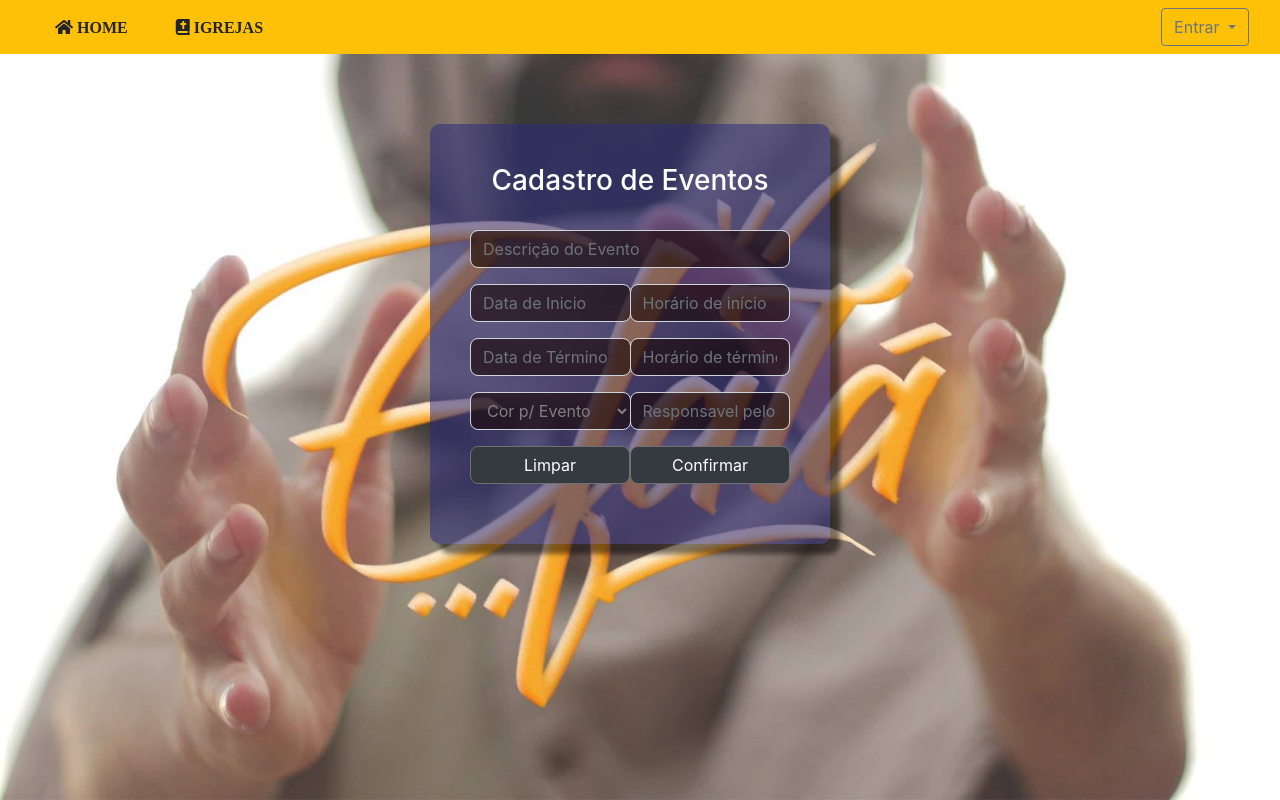
After one commit to brunoorosco/Igreja, a PHP site: page /www/app/calendario/cadastroEvento.php in a window 1280 px wide. The commit adds this page. Run offline with PHP 8.4, Linux system fonts and the light colour scheme; some libraries are stand-ins or nearby versions.

Commit message:
ajustes 10/03

```diff
--- a/_fonts/js/main.js
+++ b/_fonts/js/main.js
@@ -1,9 +1,11 @@
-
   $(document).ready(function(){
 			  $('#data').mask('00/00/0000');
+			  $('.data').mask('00/00/0000');
 			  $('#cep').mask('00000-000');
 			  $('.tel').mask('(00) 00000-0000');
 			  $('#cpf').mask('000.000.000-00');
+        $('.hora').mask('00:00');
+        $('#hora').mask('00:00');
                  });
 
          $('.dropdown-menu a.dropdown-toggle').on('click', function(e) {
--- /dev/null
+++ b/app/calendario/cadastroEvento.php
@@ -0,0 +1,165 @@
+<?php
+	include_once("../../_fonts/config/banco.php");
+	include_once("../../_fonts/config/funcoes.php");
+  include_once "../../menu.php";
+	if(!isset($_SESSION))session_start(); //verifica se a sessão aberta
+
+
+?>
+<!DOCTYPE html>
+<html lang="pt-br">
+<head>
+		<meta charset="utf-8">
+		<meta name="description" content="Secretária Virtual da Comunidade Avivamento em Cristo">
+		<meta name="keywords" content="Secretária Virtual">
+		<meta name="author" content="Comunidade Avivamento em Cristo">
+
+		<meta name="viewport" content="width=device-width, initial-scale=1, maximum-scale=1">
+
+		<title>Cadastro Evento</title>
+		<link rel="stylesheet" type="text/css" href="../../_fonts/css/sweetalert2.min.css">
+
+    <style type="text/css">
+	  * {
+			  box-sizing: border-box;
+			  margin: 0;
+			 padding: 0;
+			}
+
+    html, body{height:100%;}
+
+      body{
+        background-image: url(../../img/efata.jpg);
+        background-size: cover;
+        color: white;
+        background-repeat: no-repeat;
+        background-position: center;
+        background-attachment: fixed;
+
+
+      }
+    .formulario{
+        background: rgba(45, 45, 125, 0.55);
+        color: white;
+        padding: 40px;
+        margin-top: 150px;
+        padding-bottom: 60px;
+        box-shadow: 10px 10px 5px rgba(6, 1, 1, 0.50);
+				border-radius: 10px;
+      }
+
+      @media(min-width:700px) {
+      	 .formulario{
+             width: 400px;
+             margin-top: 70px;
+             margin-left: 10%;
+
+      }
+     }
+     @media(max-width:680px) {
+      	 .formulario{
+             width: 400px;
+             margin-top: 50px;
+             margin-left: -5%;
+      }
+     }
+
+      h1 select{
+        text-align: center;
+				color: white!important;
+				     }
+
+option:not(first-child){
+color: white;
+  }
+
+	.btn-group-justified {
+	  display: table;
+	  width: 100%;
+		table-layout: fixed;
+	  border-collapse: separate; }
+	  .btn-group-justified .btn,
+	  .btn-group-justified .btn-group {
+	  float: none;
+	  display: table-cell;
+	  width: 1%; }
+	  .btn-group-justified .btn .btn,
+	  .btn-group-justified .btn-group .btn {
+	   width: 100%; }
+</style>
+	<body>
+       <div class="container">
+       		<div class="row"></div>
+       				<div class="col-md-6 offset-md-3">
+									<form  class="formulario" id="" action="../../app/calendario/cadastro_evento.php" method="post"  >
+										<h3  class="h3" style="text-align: center;">Cadastro de Eventos</h3><br>
+
+                    <div class="form-group ">
+				 								<input type="text" name="nome" id="nome" class="form-control" placeholder="Descrição do Evento" required=""style="border-radius: 8px!important;
+			                  background-color: rgba(23, 3, 3, 0.60)!important;color: white!important; border-radius:1px solid #291212 !important;">
+				 						</div>
+
+										<div class="form-group input-group">
+											 <input type="text" class="form-control data" name="datainicio" placeholder="Data de Inicio" id="data" maxlength="10"style="border-radius: 8px!important;
+		                   background-color: rgba(23, 3, 3, 0.60)!important;color: white!important; border-radius:1px solid #291212 !important;">
+
+                       <input type="text" name="hora_inicio" class="form-control hora" placeholder="Horário de início" id="hora" data-mask="00:00" style="border-radius: 8px!important;
+                       background-color: rgba(23, 3, 3, 0.60)!important;color: white!important; border-radius:1px solid #291212 !important;">
+                    </div>
+
+						 				<div class="form-group input-group">
+                      <input type="text" class="form-control data" name="datatermino" placeholder="Data de Término" data-mask="00/00/0000" maxlength="10"style="border-radius: 8px!important;
+                      background-color: rgba(23, 3, 3, 0.60)!important;color: white!important; border-radius:1px solid #291212 !important;">
+
+                      <input type="text" name="hora_termino" class="form-control hora" placeholder="Horário de término" data-mask="00:00" style="border-radius: 8px!important;
+                      background-color: rgba(23, 3, 3, 0.60)!important;color: white!important; border-radius:1px solid #291212 !important;">
+                    </div>
+
+										<div class="form-group input-group">
+                      <select name="color" id="color" class="form-control" style="text: #fff !important;color: gray;border-radius: 8px!important;
+                      background-color: rgba(23, 3, 3, 0.60)!important; border-radius:1px solid #291212 !important;">
+                        <option disable hidden value="">Cor p/ Evento</option>
+                        <option style="color:#FFD700;" value="#FFD700">Amarelo</option>
+                        <option style="color:#0071c5;" value="#0071c5">Azul Turquesa</option>
+                        <option style="color:#FF4500;" value="#FF4500">Laranja</option>
+                        <option style="color:#8B4513;" value="#8B4513">Marrom</option>
+                        <option style="color:#FF1493;" value="#FF1493">Pink</option>
+                        <option style="color:#436EEE;" value="#436EEE">Royal Blue</option>
+                        <option style="color:#A020F0;" value="#A020F0">Roxo</option>
+                        <option style="color:#40E0D0;" value="#40E0D0">Turquesa</option>
+                        <option style="color:#228B22;" value="#228B22">Verde</option>
+                        <option style="color:#8B0000;" value="#8B0000">Vermelho</option>
+                      </select>
+													<input type="text" name="resp" id= "resp" class="form-control" placeholder="Responsavel pelo cadastro" value="<?php echo carrega_dados(); ?>" style="border-radius: 8px!important;
+				                  background-color: rgba(23, 3, 3, 0.60)!important;color: white!important; border-radius:1px solid #291212 !important;">
+										</div>
+										<div class="btn-group btn-group-justified" role="group">
+											 <div class="btn-group" role="group">
+													<button type="reset"  id="reset" class="btn btn-dark btn-block" style="z-index=1;width:100%;
+															border-radius: 8px;border-color: #707070 !important;focus-color:#fff;">Limpar</button>
+											 </div>
+											 <div class="btn-group " role="group">
+												 <button type="submit"  id="Confirmar" class="btn btn-dark btn-block" style="z-index=1;width: 100%;
+														border-radius: 8px;border-color: #707070 !important;">Confirmar</button>
+											</div>
+				 						</div>
+								</form>
+		     			</div>
+		  			</div>
+				</div>
+		<script type="text/javascript" src="../../_fonts/js/jquery.mask.min.js"></script>
+		<script type="text/javascript" src="../../_fonts/js/sweetalert2.all.min.js"></script>
+
+	<script type="text/javascript">
+		  $('#cargo').change(function(){
+	    $(this).css('color', 'white');
+	  });
+
+		$('#cem').css('color','#cccccc');
+		$('#cem').attr('disabled', true);
+
+
+  </script>
+
+	</body>
+</html>
--- a/app/curso/Cursos.php
+++ b/app/curso/Cursos.php
@@ -4,6 +4,7 @@
   include_once "../../menu.php";
 	if(!isset($_SESSION))session_start(); //verifica se a sessão aberta
 ?>
+
 <!DOCTYPE html>
 <html lang="pt-br">
 	<head>
--- a/app/membros/cadastro.php
+++ b/app/membros/cadastro.php
@@ -14,8 +14,6 @@
 		<meta name="keywords" content="Secretária Virtual">
 		<meta name="author" content="Comunidade Avivamento em Cristo">
 
-		<link rel="icon" href="favicon.ico" type="image/x-icon">
-    	<link rel="shortcut icon" href="favicon.ico" type="image/x-icon">
 		<meta name="viewport" content="width=device-width, initial-scale=1, maximum-scale=1">
 
 		<title>Cadastro de Membros</title>
--- a/index.php
+++ b/index.php
@@ -13,8 +13,6 @@
     <meta name="author" content="Comunidade Avivamento em Cristo">
 
     <title>Portal Comunidade</title>
-    <link rel="icon" href="favicon.ico" type="image/x-icon">
-    <link rel="shortcut icon" href="favicon.ico" type="image/x-icon">
 
     <link rel="stylesheet" href="_fonts/css/bootstrap.min.css">
     <link href='_fonts/css/fullcalendar.min.css' rel='stylesheet' />
--- a/menu.php
+++ b/menu.php
@@ -5,6 +5,10 @@ if(!isset($_SESSION))session_start(); //verifica se a sessão aberta
 <html>
 <head>
     <meta http-equiv="Content-Type" content="text/html; charset=UTF-8" />
+
+    <link rel="icon" href="http://localhost/www/igreja/favicon.ico" type="image/x-icon">
+    <link rel="shortcut icon" href="favicon.ico" type="image/x-icon">
+
     <link rel="stylesheet" href="https://use.fontawesome.com/releases/v5.6.1/css/all.css" integrity="sha384-gfdkjb5BdAXd+lj+gudLWI+BXq4IuLW5IT+brZEZsLFm++aCMlF1V92rMkPaX4PP" crossorigin="anonymous">
     <link rel="stylesheet" href="http://localhost/www/igreja/_fonts/css/bootstrap.min.css">
     <style type="text/css">
@@ -91,14 +95,16 @@ border-radius: 6px 0 6px 6px;
                 <li class="nav-item active">
                     <a class="dropdown-item" href="http://localhost/www/igreja/"><i class="fa fa-home"> HOME</i></a>
                 </li>
+                <?php   if(isset($_SESSION['usuario'])){    ?>
                 <li class="nav-item dropdown">
                     <a class="dropdown-item dropdown-toggle" href="#" data-toggle="dropdown"><i class="fa fa-synagogue"> SEDE</i><b class="caret"></b></a>
                       <ul class="dropdown-menu multi-level" aria-labelledby="navbarDropdownMenuLink">
                         <li class="dropdown-submenu"><a class="dropdown-item dropdown-toggle" href="#">Cadastro</a>
                           <ul class="dropdown-menu">
-                            <li><a class="dropdown-item" href="http://localhost/www/igreja/app/encontro/cad_Encontrista.php">Encontristas</a></li>
-                            <li><a class="dropdown-item disabled" href="">Equipe</a></li>
-                            <li><a class="dropdown-item" href="http://localhost/www/igreja/app/membros/cadastro.php">Membros</a></li>
+                            <li><a class="dropdown-item" href="http://localhost/www/igreja/app/encontro/cad_Encontrista.php">Novo Encontrista</a></li>
+                            <li><a class="dropdown-item disabled" href="">Nova Equipe</a></li>
+                            <li><a class="dropdown-item" href="http://localhost/www/igreja/app/membros/cadastro.php">Novo Membro</a></li>
+                            <li><a class="dropdown-item" href="http://localhost/www/igreja/app/calendario/cadastroEvento.php">Novo Evento</a></li>
                           </ul>
                         </li>
                         <li class="dropdown-submenu"><a class="dropdown-item dropdown-toggle" href="#">Consulta</a>
@@ -136,6 +142,7 @@ border-radius: 6px 0 6px 6px;
                 </li>
               </ul>
             </li>
+          <?php } ?>
             <li class="nav-item active">
                 <a class="dropdown-item" href="#"><i class="fa fa-bible"> IGREJAS</i></span></a>
             </li>
@@ -149,13 +156,14 @@ border-radius: 6px 0 6px 6px;
                     echo "<i class='fa fa-user'> ".($_SESSION['usuario'])."</i>";?>
 
                     <input type="button" class="btn btn-outline-secondary " onclick="location.href='http://localhost/www/igreja/app/login/logout.php';" value="Sair"/>
+
                 <?php
                          }
                       else {?>
 
                       <button type="button" id="dropdownMenu1" data-toggle="dropdown" class="btn btn-outline-secondary dropdown-toggle">Entrar <span class="caret"></span></button>
                   <?php     if(isset($_SESSION['msg_log']))
-                        echo( $_SESSION['msg_log']);} ?>
+                                 echo( $_SESSION['msg_log']);} ?>
 
 
                 <ul class="dropdown-menu dropdown-menu-right mt-2">
```
Also changed, not shown: app/calendario/cadastro_evento.php (+6 -3 lines), app/curso/processa.php (+7 -10 lines).
